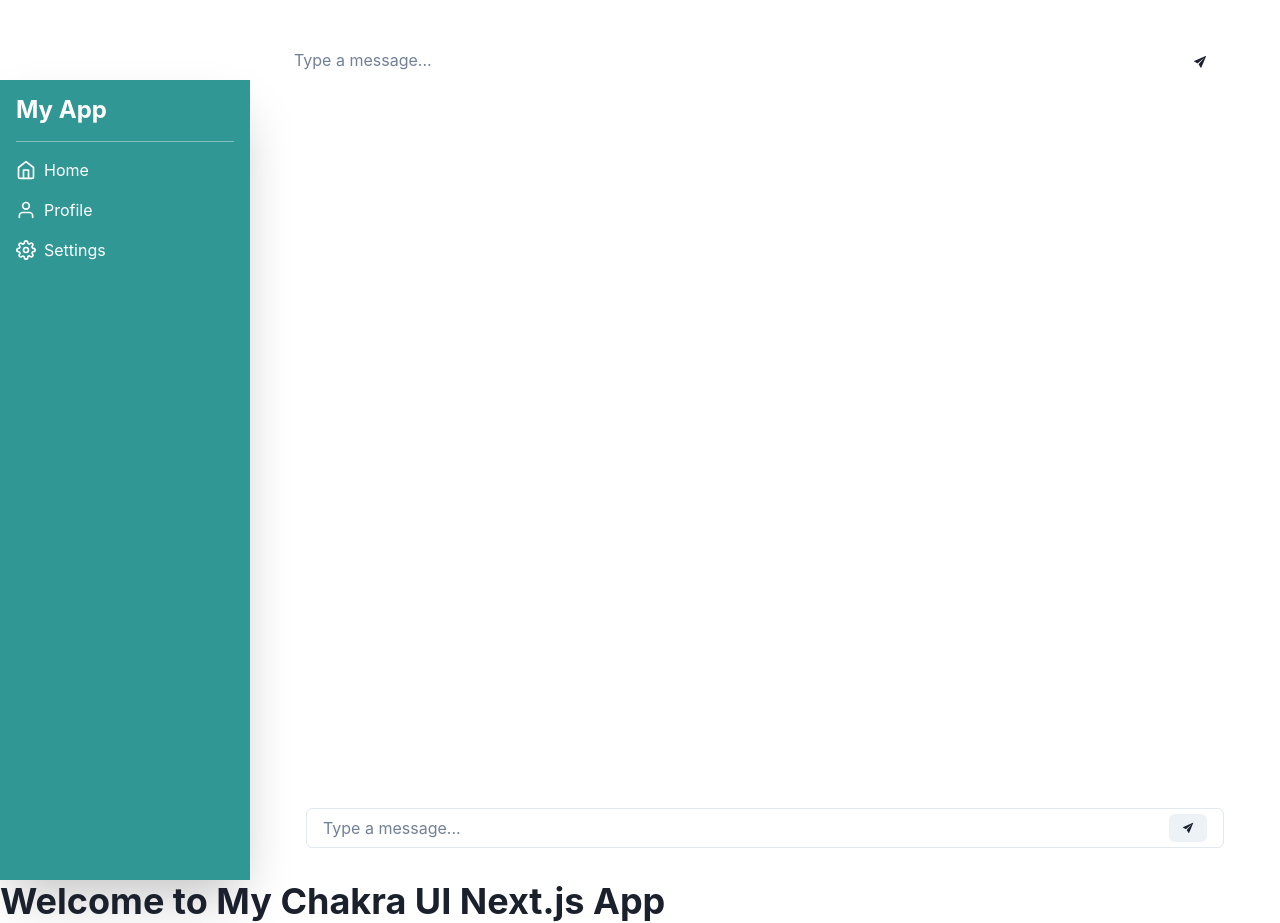
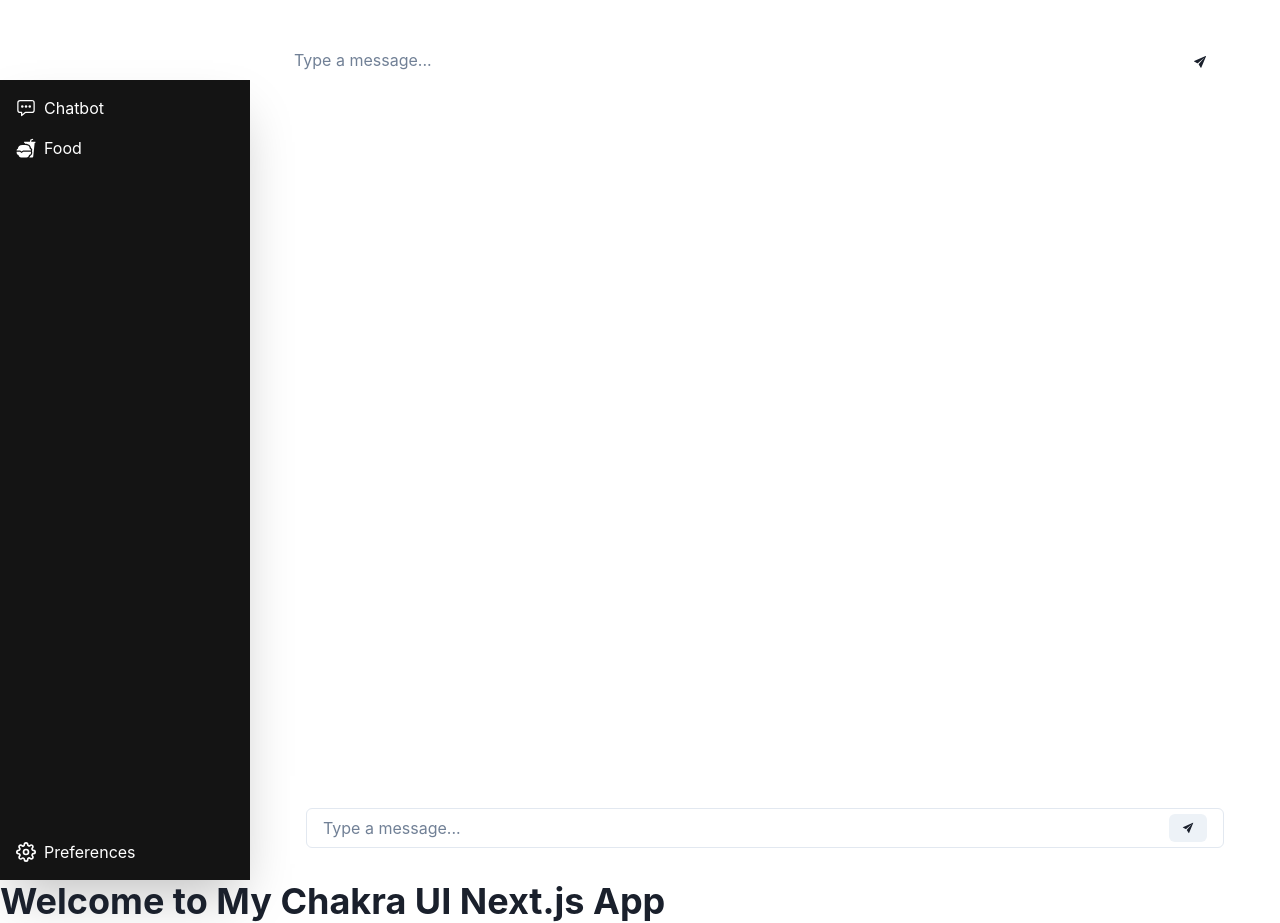
Before and after one commit to ZeoShadow/HopperHacks2024, a Next.js app in the folder projecta/: page / in a window 1280 px wide. Shown: the part 720-1643 px from the top of the page. Built offline with nearby package versions, Linux system fonts and the light colour scheme.

Commit message:
sidebar update

```diff
--- a/projecta/package.json
+++ b/projecta/package.json
@@ -13,7 +13,7 @@
     "@emotion/react": "^11.11.3",
     "@emotion/styled": "^11.11.0",
     "framer-motion": "^11.0.3",
-    "next": "14.1.0",
+    "next": "^14.1.0",
     "react": "^18",
     "react-dom": "^18",
     "react-icons": "^5.0.1"
--- a/projecta/src/app/components/Sidebar.tsx
+++ b/projecta/src/app/components/Sidebar.tsx
@@ -1,36 +1,36 @@
-// Sidebar.tsx
-'use client'
-import { Box, Flex, Text, VStack, Link, Icon, Heading, Divider } from '@chakra-ui/react';
+import { Box, Flex, Text, VStack, Link, Icon, Spacer, Divider } from '@chakra-ui/react';
 import { FiHome, FiUser, FiSettings } from 'react-icons/fi';
-
-const Sidebar = () => {
+import { IoFastFoodSharp, IoChatboxEllipsesOutline } from "react-icons/io5";
+const
+ Sidebar = () => {
   return (
     <Box
-      bg="teal.500"
+      bg="blackAlpha.900"
       w="250px"
       minH="100vh"
       color="white"
       p={4}
       boxShadow="2xl"
     >
-      <Heading fontSize="2xl" mb={4}>
-        My App
-      </Heading>
-      <Divider borderColor="whiteAlpha.700" mb={4} />
+      <Flex direction="column" height="calc(100vh - 32px)"> {/* Adjust height as needed */}
         <VStack spacing={4} align="start">
           <Link display="flex" alignItems="center">
-          <Icon as={FiHome} fontSize="xl" mr={2} />
-          Home
+            <Icon as={IoChatboxEllipsesOutline} fontSize="xl" mr={2} />
+            Chatbot
           </Link>
           <Link display="flex" alignItems="center">
-          <Icon as={FiUser} fontSize="xl" mr={2} />
-          Profile
+            <Icon as={IoFastFoodSharp} fontSize="xl" mr={2} />
+            Food
           </Link>
+        </VStack>
+        <Spacer />
+        <VStack spacing={4} align="start">
           <Link display="flex" alignItems="center">
             <Icon as={FiSettings} fontSize="xl" mr={2} />
-          Settings
+            Preferences
           </Link>
         </VStack>
+      </Flex>
     </Box>
   );
 };
--- a/projecta/src/app/layout.tsx
+++ b/projecta/src/app/layout.tsx
@@ -4,7 +4,7 @@ import React from 'react';
 import { Flex, Box } from '@chakra-ui/react';
 import { Providers } from './providers';
 import Sidebar from './components/Sidebar';
-import ChatBox from './components/Chatbox'; // Import your ChatBox component
+import ChatBox from './components/ChatBox'; // Import your ChatBox component with correct casing
 
 export default function RootLayout({
   children,
```
Also changed, not shown: package.json (added, +10 -0 lines), 2 other files (tests, documents, lock files or other folders). Lines whose indentation alone changed are shown as unchanged.
